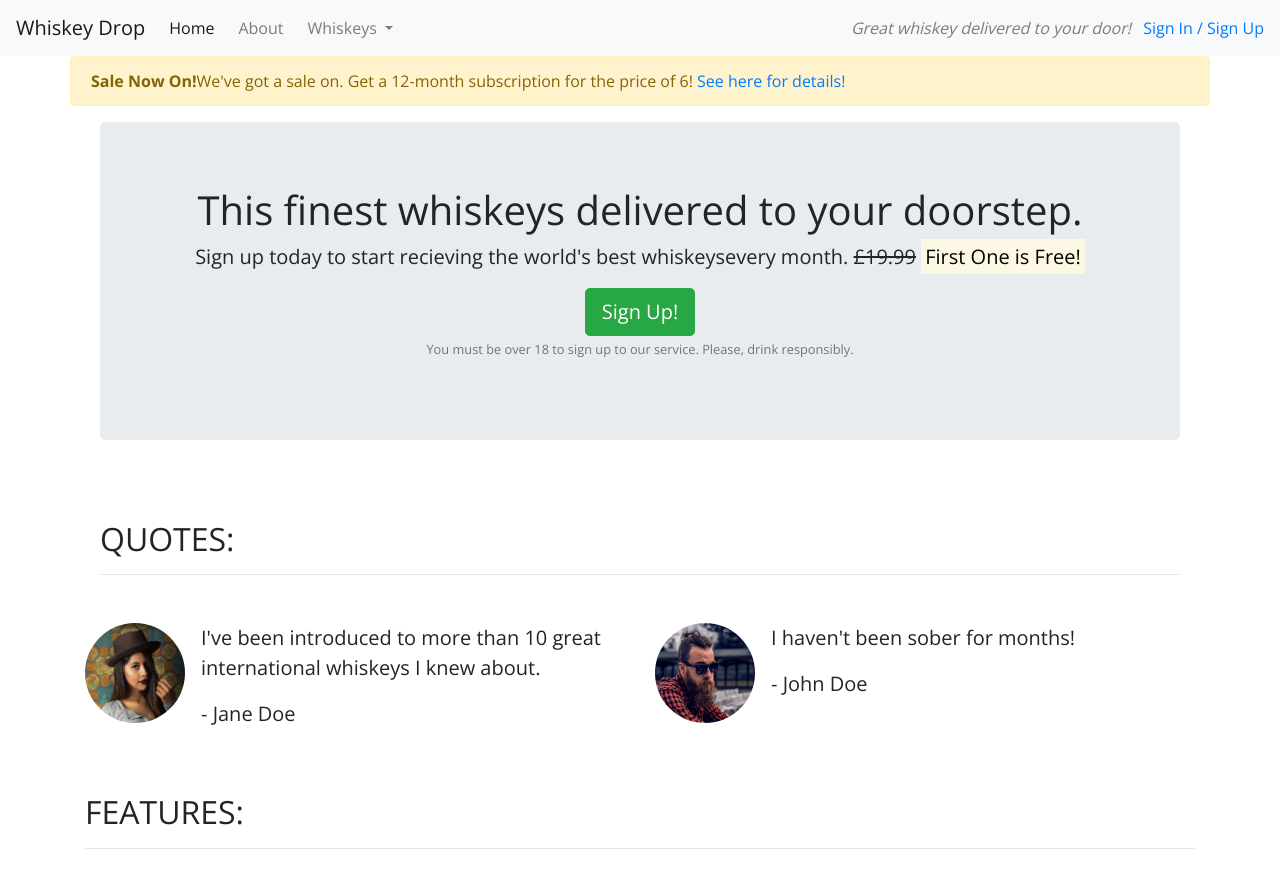
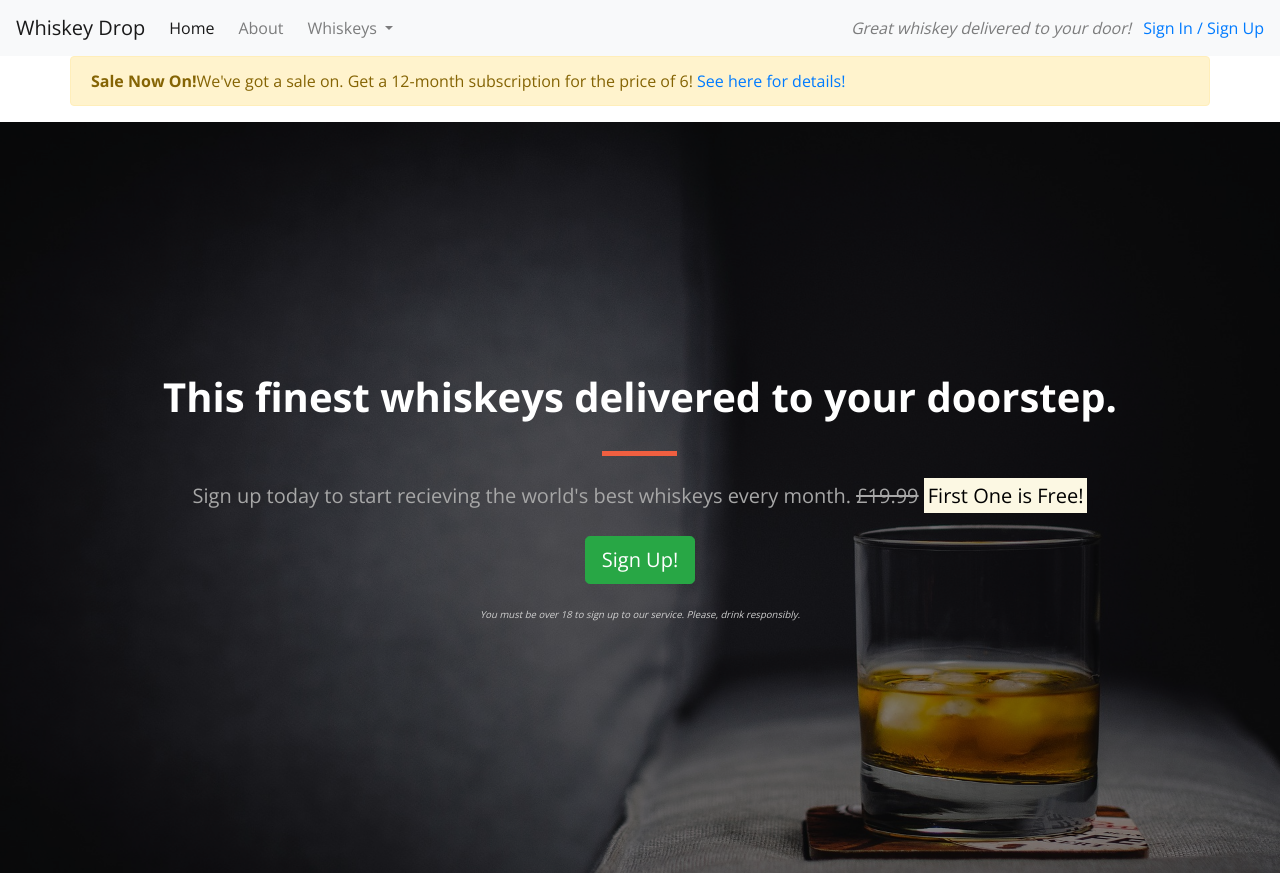
Before and after one commit to MichaelWarner32/warner.mike32-gmail.com, a plain HTML site: page index.html in a window 1280 px wide. Shown: the top 873 px of the page. Drawn offline with nearby package versions, Linux system fonts and the light colour scheme.

Commit message:
added background image

```diff
--- a/css/style.css
+++ b/css/style.css
@@ -4,8 +4,96 @@ body {
 
 .alert-container{}
 
-.callout-container{}
+.callout-container{
+    height:100vh;
+
+    background: url('../images/whiskey-background.jpg') no-repeat bottom right fixed;
+    -webkit-background-size: cover;
+    -moz-background-size: cover;
+    -o-background-size: cover;
+    background-size: cover;
+
+    display: flex;
+    align-items: center;
+    justify-content: center;
+
+    position: relative;
+}
+
+.opaque-overlay {
+    position: absolute;
+    top: 0;
+    left: 0;
+    height: 100%;
+    width: 100%;
+    background-color: rgba(0, 0, 0, 0.5);
+}
+
 
 .quotes-container{}
 
 .features-container{}
+
+/* Block dividers */
+
+.block-divider {
+    width: 75px;
+    height: 5px;
+    border: 0;
+    background-color: #444;
+}
+
+.block-divider--orange {
+    background-color: #f05f40;
+}
+
+.block-divider--short {
+    width: 35px;
+}
+
+/* Jumbotron */
+
+.jumbotron {
+    background-color: transparent;
+}
+
+.jumbotron-header {
+    color: white;
+    font-weight: bold;
+    margin-bottom: 30px;
+    color: white;
+}
+
+.jumbotron .lead {
+    color: #a7a7a7;
+    margin: 25px 0;
+}
+
+.jumbotron small {
+    font-size: 60%;
+    font-style: italic;
+    color: #d0d0d0;
+}
+
+/* Buttons */
+
+.btn--cta {
+    font-weight: bold;
+    border-radius: 23px;
+    width: 160px;
+}
+
+.btn--red {
+    color: white;
+    background-color: #f05f40;
+    border-color: #f05f40;
+}
+
+.btn--red:hover,
+.btn--red:active,
+.btn--red:focus,
+.btn--red:active:focus {
+    background-color: #df4929;
+    border-color: #df4929;
+    color: white;
+}
--- a/index.html
+++ b/index.html
@@ -52,25 +52,26 @@
                 </div>
             </div>
         </div>
+    </div>
         <!-- Callout -->
-        <div class="container callout-container">
+        <div class="container-fluid callout-container">
+        <div class="opaque-overlay">&nbsp;</div>
         <div class="row">
             <div class="col-12">
                 <section class="callout jumbotron text-center">
-                    <h1> This finest whiskeys delivered to your doorstep.</h1>
-                    <p class="lead">Sign up today to start recieving the world's best whiskeysevery month.
+                    <h1 class="jumbotron-header"> This finest whiskeys delivered to your doorstep.</h1>
+                    <hr class="block-divider block-divider--orange">
+                    <p class="lead">Sign up today to start recieving the world's best whiskeys every month.
                         <s class="d-none d-sm-inline">£19.99</s>
                         <span class="d-inline d-sm-none"><br></span>
                         <strong><mark>First One is Free!</mark></strong></p>
-                    <button class="btn btn-success btn-lg" data-toggle="modal" data-target="#signUpModal"> Sign Up!</button>
+                    <p><button class="btn btn-success btn-lg" data-toggle="modal" data-target="#signUpModal"> Sign Up!</button></p>
                     <p class="text-muted"><small>You must be over 18 to sign up to our service. Please, drink responsibly.</small></p>
                 </section>
             </div>
         </div>
-
+        </div>
         <!-- /.callout -->
-        </div>
-        </div>
 
         <!-- Quotes -->
         <div class="container quotes-container">
@@ -110,10 +111,8 @@
                 </div>
             </div>
         </section>
-
+        </div>
         <!-- /.quotes -->
-
-        </div>
 
         <!-- Features -->
         <div class="container features-container">
@@ -121,7 +120,7 @@
             <div class="row">
                 <div class="col-12 my-5">
                     <h2 class="text-uppercase">Features:</h2>
-                    <hr>
+                    <hr />
                 </div>
             </div>
             <div class="row">
```
Also changed, not shown: images/whiskey-background.jpg (added).
